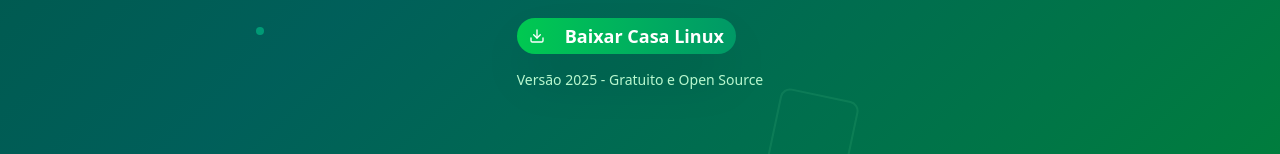
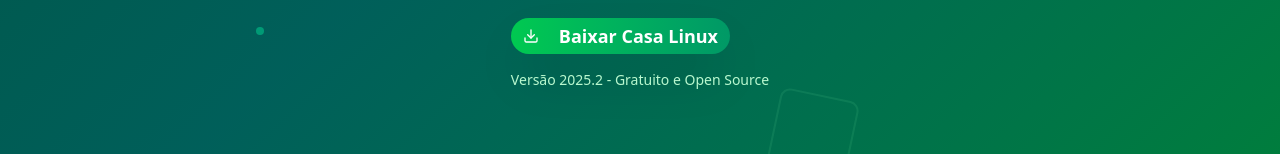
Before and after one commit to casalinux/casalinux.github.io, a React (Vite) app: page / in a window 1280 px wide. Shown: the part 864-1018 px from the top of the page. Built offline with nearby package versions, Linux system fonts and the light colour scheme.

Commit message:
Update App.jsx

```diff
--- a/src/App.jsx
+++ b/src/App.jsx
@@ -81,7 +81,7 @@
             Baixar Casa Linux
           </Button>
           <p className="text-green-200 text-sm mt-4 text-center">
-            Versão 2025 - Gratuito e Open Source
+            Versão 2025.2 - Gratuito e Open Source
           </p>
         </div>
 
```
